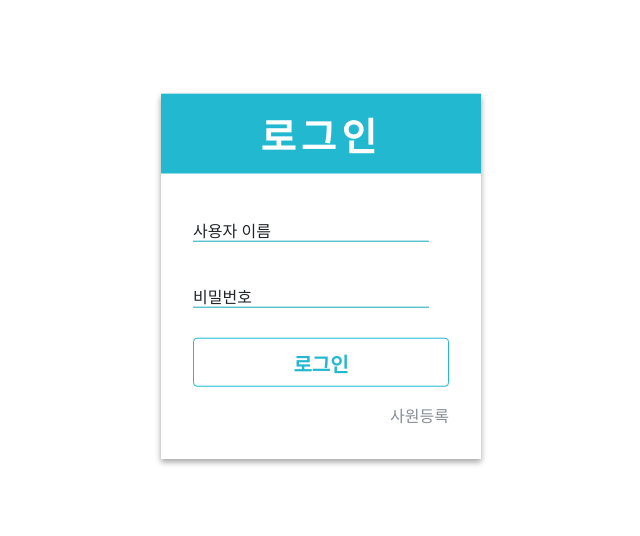
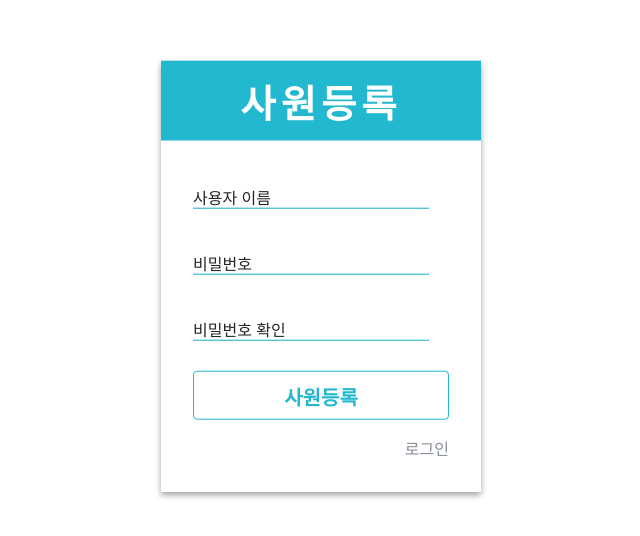
Before and after one commit to kokily/toolkit-test, a React (Create React App) app in the folder client/: page /register in a window 1280 px wide. Before the commit this address led to /. Shown: the part 124-660 px from the top of the page, without its empty margins (319-959 px from the left). Built offline with nearby package versions, Linux system fonts and the light colour scheme; no server answers.

Commit message:
Register (useAuth hook)

```diff
--- a/client/public/index.html
+++ b/client/public/index.html
@@ -17,7 +17,6 @@
 <body>
   <noscript>You need to enable JavaScript to run this app.</noscript>
   <div id="root"></div>
-  <script async src="https://www.googletagmanager.com/gtag/js?id=UA-126685025-2"></script>
 </body>
 
 </html>
--- a/client/src/components/Routes.tsx
+++ b/client/src/components/Routes.tsx
@@ -4,6 +4,7 @@ import { AuthResponse } from '../libs/api/auth';
 
 // Auth Routes
 const LoginPage = loadable(() => import('../pages/auth/LoginPage'));
+const RegisterPage = loadable(() => import('../pages/auth/RegisterPage'));
 
 export const LoginRoutes = ({ user }: { user: AuthResponse | null }) => {
   if (!user) {
@@ -26,6 +27,7 @@ export const LoginRoutes = ({ user }: { user: AuthResponse | null }) => {
 export const LogoutRoutes = () => (
   <Switch>
     <Route exact path="/" component={LoginPage} />
+    <Route path="/register" component={RegisterPage} />
     <Redirect from="*" to="/" />
   </Switch>
 );
--- a/client/src/libs/api/auth.ts
+++ b/client/src/libs/api/auth.ts
@@ -36,3 +36,16 @@ export const me = createAsyncThunk('auth/me', async () => {
 
   return response.data;
 });
+
+export const register = createAsyncThunk(
+  'auth/register',
+  async (data: AuthPayload, { rejectWithValue }) => {
+    try {
+      const response = await axios.post<AuthResponse>('/auth/register', data);
+
+      return response.data;
+    } catch (err) {
+      return rejectWithValue(err.response.data);
+    }
+  }
+);
--- a/client/src/libs/modules/auth.ts
+++ b/client/src/libs/modules/auth.ts
@@ -1,5 +1,5 @@
 import { createSlice, PayloadAction } from '@reduxjs/toolkit';
-import { AuthResponse, login, me } from '../api/auth';
+import { AuthResponse, login, me, register } from '../api/auth';
 
 export type AuthState = {
   user: AuthResponse | null;
@@ -9,6 +9,9 @@ export type AuthState = {
   meLoading: boolean;
   meSuccess: boolean;
   meError: string | null;
+  registerLoading: boolean;
+  registerSuccess: boolean;
+  registerError: string | null;
 };
 
 const initialState: AuthState = {
@@ -19,6 +22,9 @@ const initialState: AuthState = {
   meLoading: false,
   meSuccess: false,
   meError: null,
+  registerLoading: false,
+  registerSuccess: false,
+  registerError: null,
 };
 
 const authSlice = createSlice({
@@ -61,7 +67,22 @@ const authSlice = createSlice({
       .addCase(me.rejected, (state: AuthState, action: PayloadAction<any>) => {
         state.meLoading = false;
         state.meError = action.payload;
-      }),
+      })
+      .addCase(register.pending, (state: AuthState) => {
+        state.registerLoading = true;
+        state.registerError = null;
+      })
+      .addCase(register.fulfilled, (state: AuthState) => {
+        state.registerLoading = false;
+        state.registerSuccess = true;
+      })
+      .addCase(
+        register.rejected,
+        (state: AuthState, action: PayloadAction<any>) => {
+          state.registerLoading = false;
+          state.registerError = action.payload;
+        }
+      ),
 });
 
 export const { reducer } = authSlice;
--- /dev/null
+++ b/client/src/pages/auth/RegisterPage.tsx
@@ -0,0 +1,22 @@
+import AuthForm from '../../components/auth/AuthForm';
+import AuthTemplate from '../../components/auth/AuthTemplate';
+import useAuth from './hooks/useAuth';
+
+function RegisterPage() {
+  const auth = useAuth();
+
+  return (
+    <AuthTemplate mode="register">
+      <AuthForm
+        mode="register"
+        username={auth.username}
+        password={auth.password}
+        passwordConfirm={auth.passwordConfirm}
+        onChange={auth.onChange}
+        onSubmit={auth.onRegister}
+      />
+    </AuthTemplate>
+  );
+}
+
+export default RegisterPage;
--- a/client/src/pages/auth/hooks/useAuth.ts
+++ b/client/src/pages/auth/hooks/useAuth.ts
@@ -1,10 +1,11 @@
 import React, { useCallback, useReducer } from 'react';
 import { useDispatch } from 'react-redux';
-import { login } from '../../../libs/api/auth';
+import { login, register } from '../../../libs/api/auth';
 
 type StateProps = {
   username: string;
   password: string;
+  passwordConfirm?: string;
 };
 
 type ActionProps = {
@@ -24,8 +25,9 @@ export default function useAuth() {
   const [state, dispatch] = useReducer(reducer, {
     username: '',
     password: '',
+    passwordConfirm: '',
   });
-  const { username, password } = state;
+  const { username, password, passwordConfirm } = state;
 
   const onChange = useCallback((e: React.ChangeEvent<HTMLInputElement>) => {
     dispatch(e.target);
@@ -39,10 +41,31 @@ export default function useAuth() {
     [username, password]
   );
 
+  const onRegister = useCallback(
+    async (e: React.MouseEvent) => {
+      e.preventDefault();
+
+      if ([username, password].includes('')) {
+        alert('빈 칸 없이 입력해주세요');
+        return;
+      }
+
+      if (password !== passwordConfirm) {
+        alert('비밀번호가 일치하지 않습니다');
+        return;
+      }
+
+      reduxDispatch(register({ username, password }));
+    },
+    [username, password]
+  );
+
   return {
     username,
     password,
+    passwordConfirm,
     onChange,
     onLogin,
+    onRegister,
   };
 }
--- a/client/tsconfig.json
+++ b/client/tsconfig.json
@@ -18,7 +18,7 @@
     "resolveJsonModule": true,
     "isolatedModules": true,
     "noEmit": true,
-    "jsx": "react-jsx"
+    "jsx": "react-jsx",
   },
   "include": [
     "src"
```
